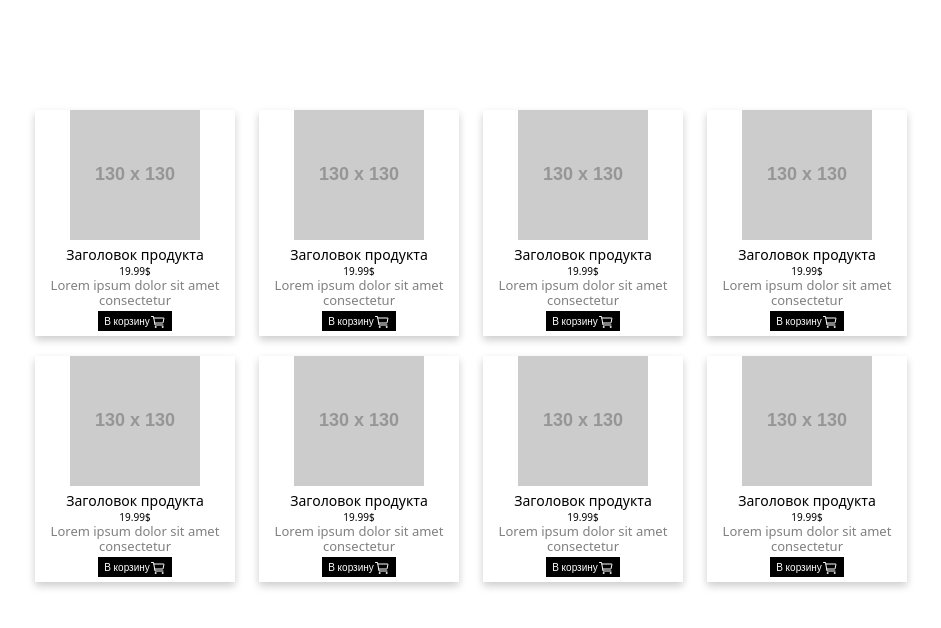
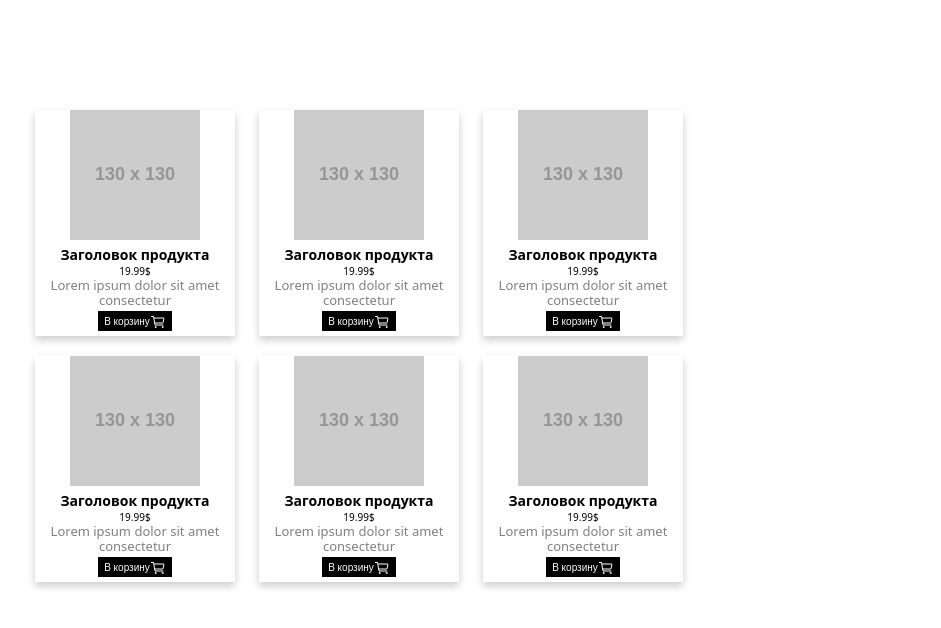
Before and after one commit to OLehArtIT/HomeWork6, a plain HTML site: page src/index.html in a window 1280 px wide. Shown: the whole page, without its empty margins (75-1016 px from the left). Drawn offline with nearby package versions, Linux system fonts and the light colour scheme; placeholder pictures from the web are drawn by us.

Commit message:
GlobalFix

```diff
--- a/src/assets/css/style.css
+++ b/src/assets/css/style.css
@@ -1,5 +1,11 @@
 body {
     margin: 100px;
+}
+p, h2 {
+  margin: 0;
+}
+.cards {
+  max-width: 670px;
 }
 .card {
     display: inline-block;
@@ -10,14 +16,14 @@ body {
     text-align: center;
     font-family: system-ui, -apple-system, BlinkMacSystemFont, 'Segoe UI', Roboto, Oxygen, Ubuntu, Cantarell, 'Open Sans', 'Helvetica Neue', sans-serif;
   }
-  .articleprod {
+  .articleprod h2 {
     font-size: 14px;
   }
-  .price {
+  .price p {
     font-size: 10px;
     font-weight: lighter;
   }
-  .text {
+  .text p {
     font-size: 13px;
     font-weight: lighter;
     line-height: 15px;
--- a/src/index.html
+++ b/src/index.html
@@ -12,58 +12,44 @@
       <div class="cards">
         <div class="card">
           <img src="https://via.placeholder.com/130 " alt="Здесь может быть ваше фото">
-          <div class="articleprod">Заголовок продукта</div>
-          <div class="price">19.99$</div>
-          <div class="text">Lorem ipsum dolor sit amet consectetur</div>
+          <div class="articleprod"><h2>Заголовок продукта</h2></div>
+          <div class="price"><p>19.99$</p></div>
+          <div class="text"><p>Lorem ipsum dolor sit amet consectetur</p></div>
           <button><span class="btn__text">В корзину</span><ion-icon class="icon" name="cart-outline"></ion-icon></button>
         </div>
         <div class="card">
           <img src="https://via.placeholder.com/130 " alt="Здесь может быть ваше фото">
-          <div class="articleprod">Заголовок продукта</div>
-          <div class="price">19.99$</div>
-          <div class="text">Lorem ipsum dolor sit amet consectetur</div>
+          <div class="articleprod"><h2>Заголовок продукта</h2></div>
+          <div class="price"><p>19.99$</p></div>
+          <div class="text"><p>Lorem ipsum dolor sit amet consectetur</p></div>
           <button><span class="btn__text">В корзину</span><ion-icon class="icon" name="cart-outline"></ion-icon></button>
         </div>
         <div class="card">
           <img src="https://via.placeholder.com/130 " alt="Здесь может быть ваше фото">
-          <div class="articleprod">Заголовок продукта</div>
-          <div class="price">19.99$</div>
-          <div class="text">Lorem ipsum dolor sit amet consectetur</div>
+          <div class="articleprod"><h2>Заголовок продукта</h2></div>
+          <div class="price"><p>19.99$</p></div>
+          <div class="text"><p>Lorem ipsum dolor sit amet consectetur</p></div>
           <button><span class="btn__text">В корзину</span><ion-icon class="icon" name="cart-outline"></ion-icon></button>
         </div>
         <div class="card">
           <img src="https://via.placeholder.com/130 " alt="Здесь может быть ваше фото">
-          <div class="articleprod">Заголовок продукта</div>
-          <div class="price">19.99$</div>
-          <div class="text">Lorem ipsum dolor sit amet consectetur</div>
+          <div class="articleprod"><h2>Заголовок продукта</h2></div>
+          <div class="price"><p>19.99$</p></div>
+          <div class="text"><p>Lorem ipsum dolor sit amet consectetur</p></div>
           <button><span class="btn__text">В корзину</span><ion-icon class="icon" name="cart-outline"></ion-icon></button>
         </div>
         <div class="card">
           <img src="https://via.placeholder.com/130 " alt="Здесь может быть ваше фото">
-          <div class="articleprod">Заголовок продукта</div>
-          <div class="price">19.99$</div>
-          <div class="text">Lorem ipsum dolor sit amet consectetur</div>
+          <div class="articleprod"><h2>Заголовок продукта</h2></div>
+          <div class="price"><p>19.99$</p></div>
+          <div class="text"><p>Lorem ipsum dolor sit amet consectetur</p></div>
           <button><span class="btn__text">В корзину</span><ion-icon class="icon" name="cart-outline"></ion-icon></button>
         </div>
         <div class="card">
           <img src="https://via.placeholder.com/130 " alt="Здесь может быть ваше фото">
-          <div class="articleprod">Заголовок продукта</div>
-          <div class="price">19.99$</div>
-          <div class="text">Lorem ipsum dolor sit amet consectetur</div>
-          <button><span class="btn__text">В корзину</span><ion-icon class="icon" name="cart-outline"></ion-icon></button>
-        </div>
-        <div class="card">
-          <img src="https://via.placeholder.com/130 " alt="Здесь может быть ваше фото">
-          <div class="articleprod">Заголовок продукта</div>
-          <div class="price">19.99$</div>
-          <div class="text">Lorem ipsum dolor sit amet consectetur</div>
-          <button><span class="btn__text">В корзину</span><ion-icon class="icon" name="cart-outline"></ion-icon></button>
-        </div>
-        <div class="card">
-          <img src="https://via.placeholder.com/130 " alt="Здесь может быть ваше фото">
-          <div class="articleprod">Заголовок продукта</div>
-          <div class="price">19.99$</div>
-          <div class="text">Lorem ipsum dolor sit amet consectetur</div>
+          <div class="articleprod"><h2>Заголовок продукта</h2></div>
+          <div class="price"><p>19.99$</p></div>
+          <div class="text"><p>Lorem ipsum dolor sit amet consectetur</p></div>
           <button><span class="btn__text">В корзину</span><ion-icon class="icon" name="cart-outline"></ion-icon></button>
         </div>
     </div>
```
